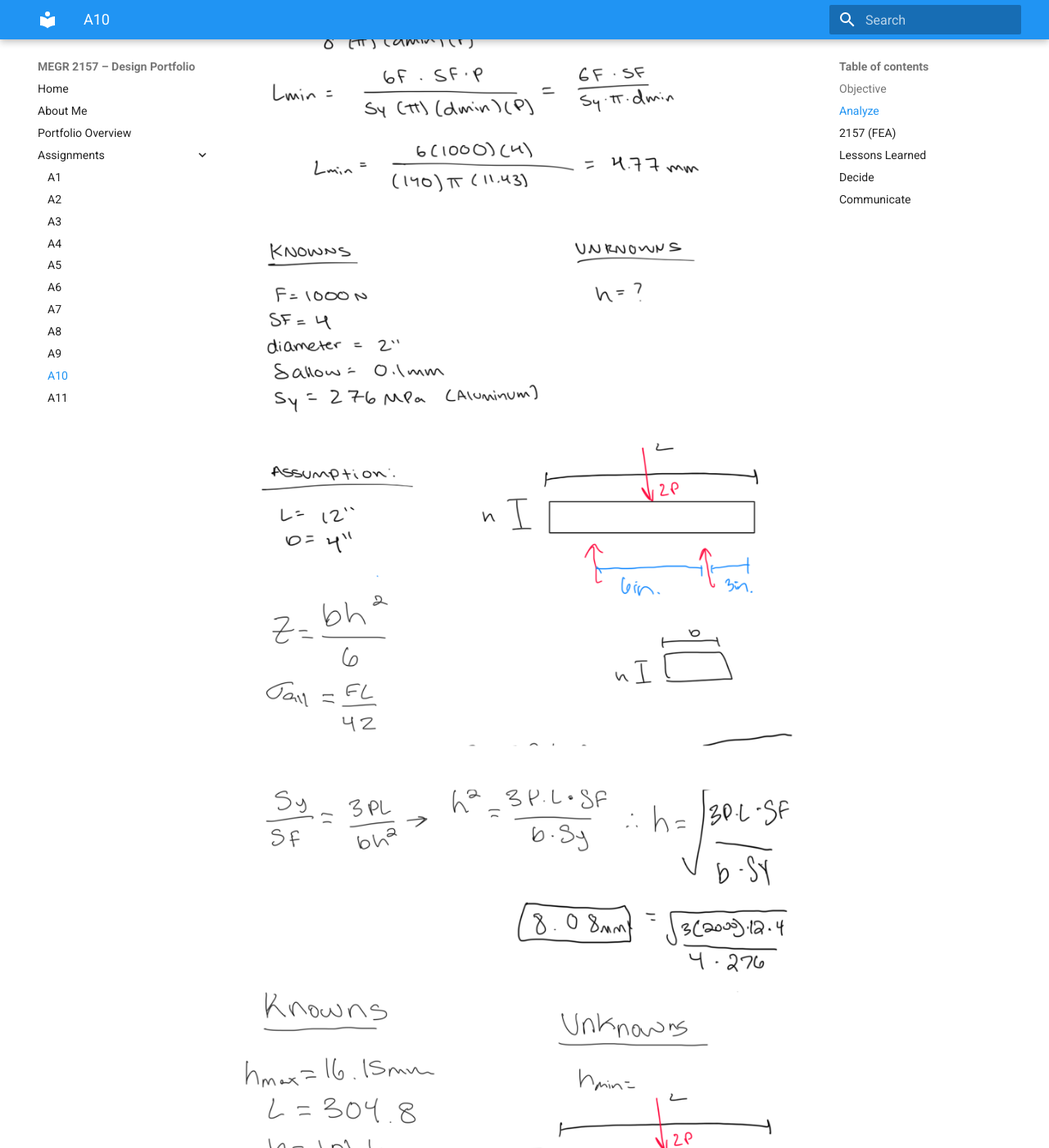
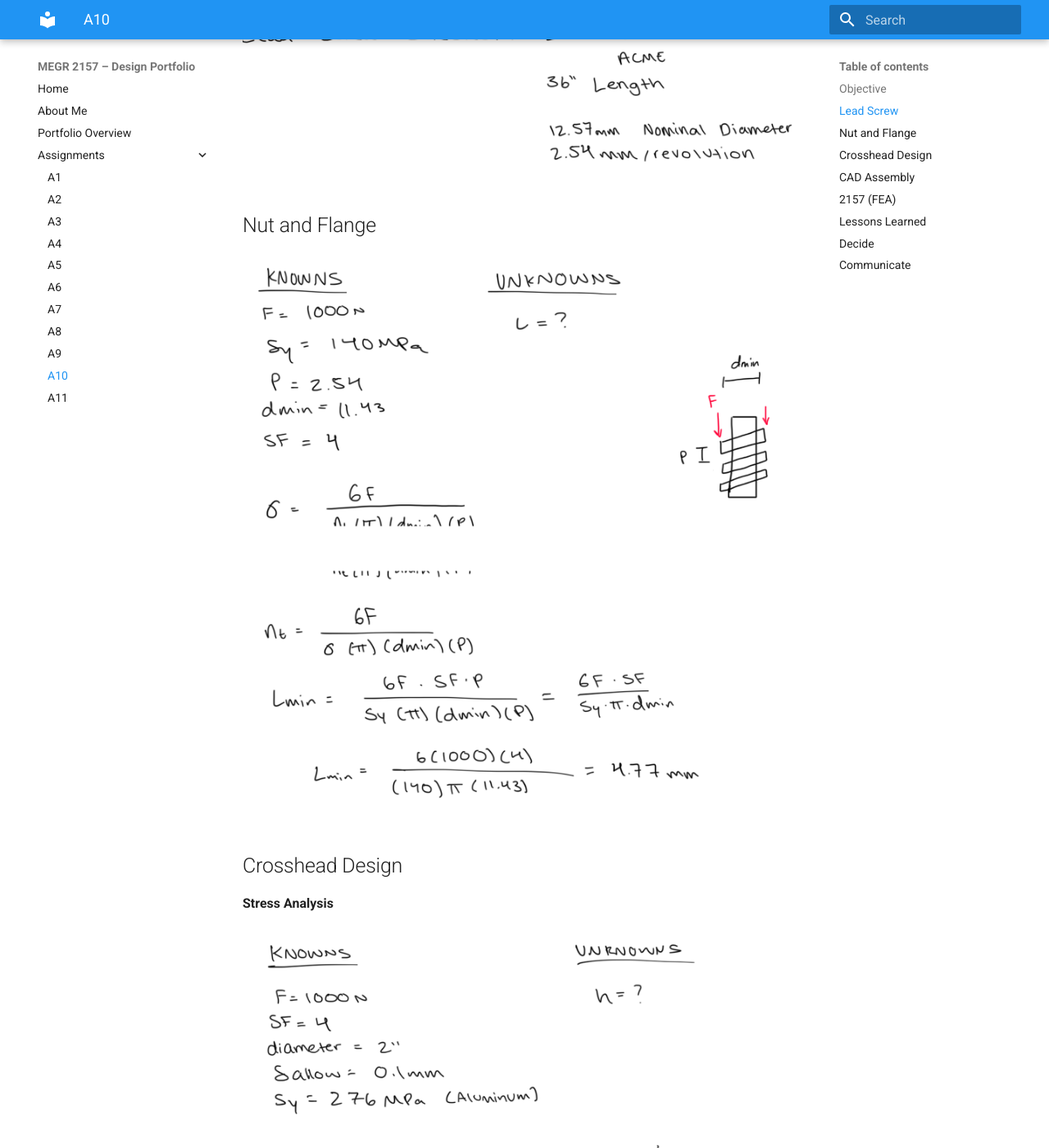
Before and after one commit to jcasillaspad/MEGR2157-Portfolio, an MkDocs documentation site: the page built from docs/assignments/A10/index.md, in a window 1280 px wide and 1400 px high, scrolled down 4421 px. Shown: the whole window at 82% size. Built offline with MkDocs 1.6.1 and Material for MkDocs 9.7.7, drawn with Linux system fonts in a browser that asks for light colours; some of the changed text lies outside the part shown.

Commit message:
Add sections and images for tensile tester analysis

```diff
--- a/docs/assignments/A10/index.md
+++ b/docs/assignments/A10/index.md
@@ -6,7 +6,9 @@ The objective of this assignment is to design a mechanically operated tensile te
 
 ![Tensile Tester Design](Screenshot%202026-11-11%20at%2011.16.55%20PM.png)
 
-## Analyze
+![Tensile tester sketch](08-system-sketch.png)
+
+## Lead Screw
 
 ![Lead screw diameter](01-diameter.png)
 
@@ -16,27 +18,39 @@ The objective of this assignment is to design a mechanically operated tensile te
 
 ![Torque and lead screw selection](03-torque-b.png)
 
+## Nut and Flange
+
 ![Nut and flange calculations](04-nut-a.png)
 
 ![Nut engagement length](04-nut-b.png)
+
+## Crosshead Design
+
+**Stress Analysis**
 
 ![Crosshead stress calculations](05-strength-a.png)
 
 ![Crosshead thickness from stress](05-strength-b.png)
 
+**Deflection Analysis**
+
 ![Crosshead deflection calculations](06-deflection-a.png)
 
 ![Selected crosshead thickness](06-deflection-b.png)
 
+**Multiview Sketches**
+
 ![Crosshead sketches](07-sketches.png)
 
-![Tensile tester sketch](08-system-sketch.png)
+## CAD Assembly
 
 ![Lead screw assembly](Screenshot%202026-11-11%20204209.png)
 
 ![Frame assembly](Screenshot%202026-11-11%20220430.png)
 
 ## 2157 (FEA)
+
+**Original Crosshead**
 
 ![Applied load](Screenshot%202026-11-11%20221551.png)
 
@@ -47,6 +61,8 @@ The objective of this assignment is to design a mechanically operated tensile te
 ![Original crosshead displacement](Screenshot%202026-11-11%20222153.png)
 
 ![Fine mesh displacement](finemeshdisplacement.png)
+
+**Modified Crosshead**
 
 ![Optimized crosshead](Screenshot%202026-11-11%20223929.png)
 
```
